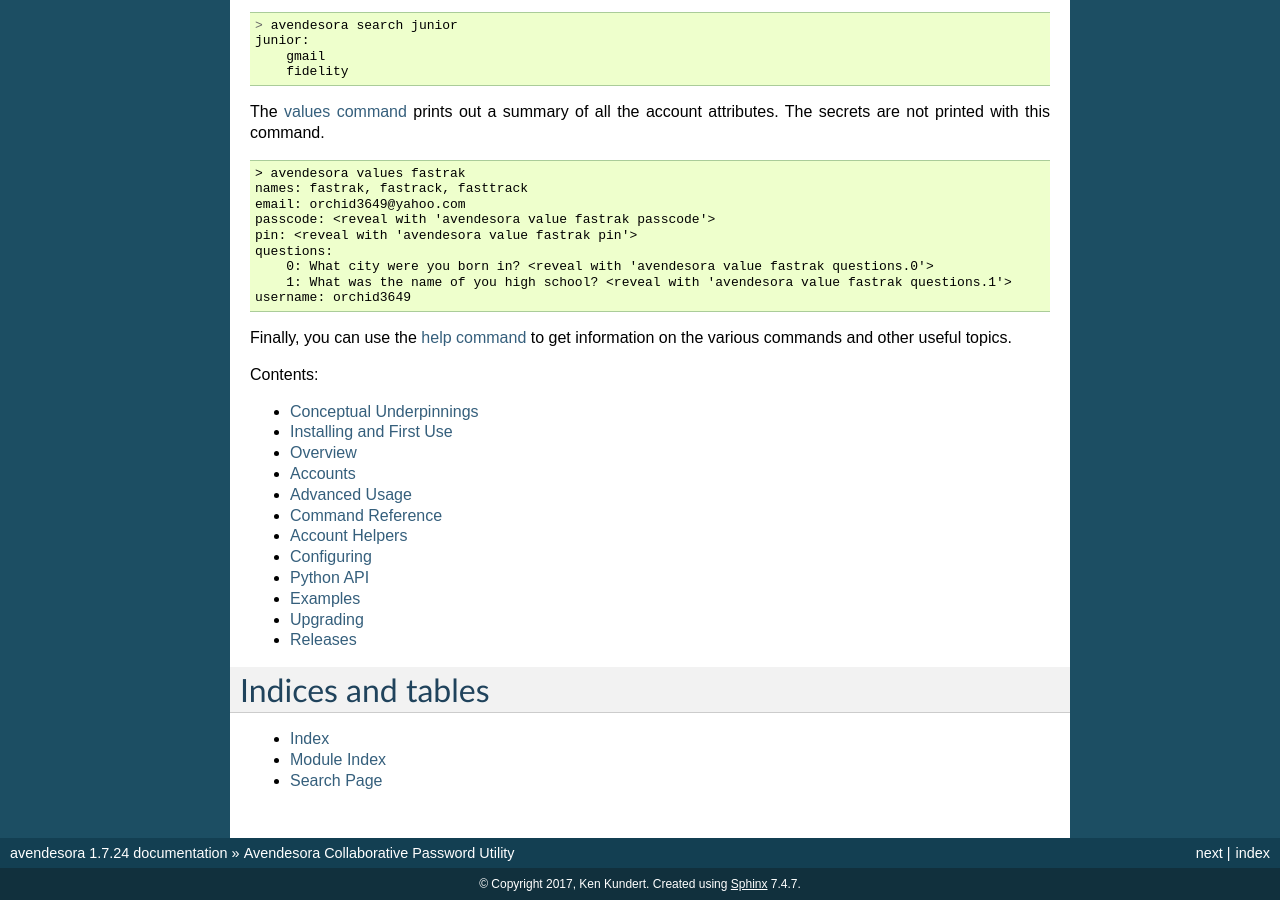
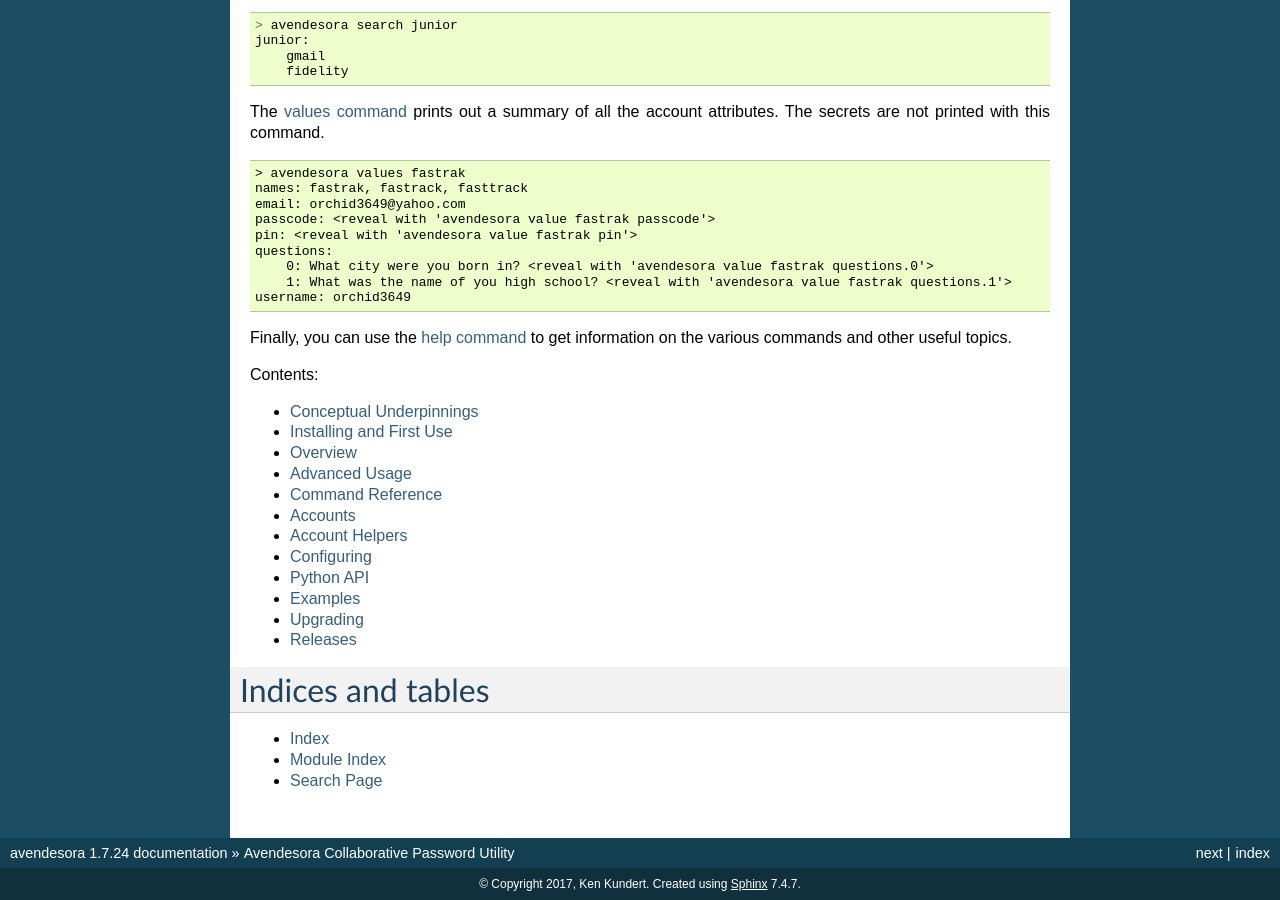
Before and after one commit to KenKundert/avendesora, a Sphinx documentation site: the page built from doc/index.rst, in a window 1280 px wide and 900 px high, scrolled down 3317 px. Built offline with Sphinx 7.4.7, drawn with Linux system fonts in a browser that asks for light colours.

Commit message:
Reorganize documentation.

```diff
--- a/doc/index.rst
+++ b/doc/index.rst
@@ -242,9 +242,9 @@ Contents:
    concepts
    installing
    overview
-   accounts
    advanced
    commands
+   accounts
    helpers
    configuring
    api
```
